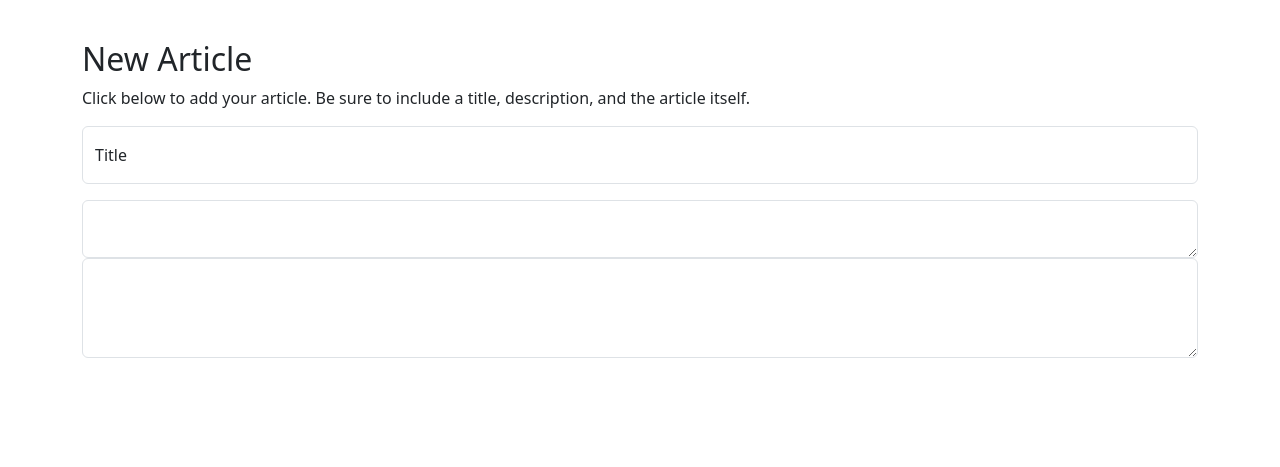
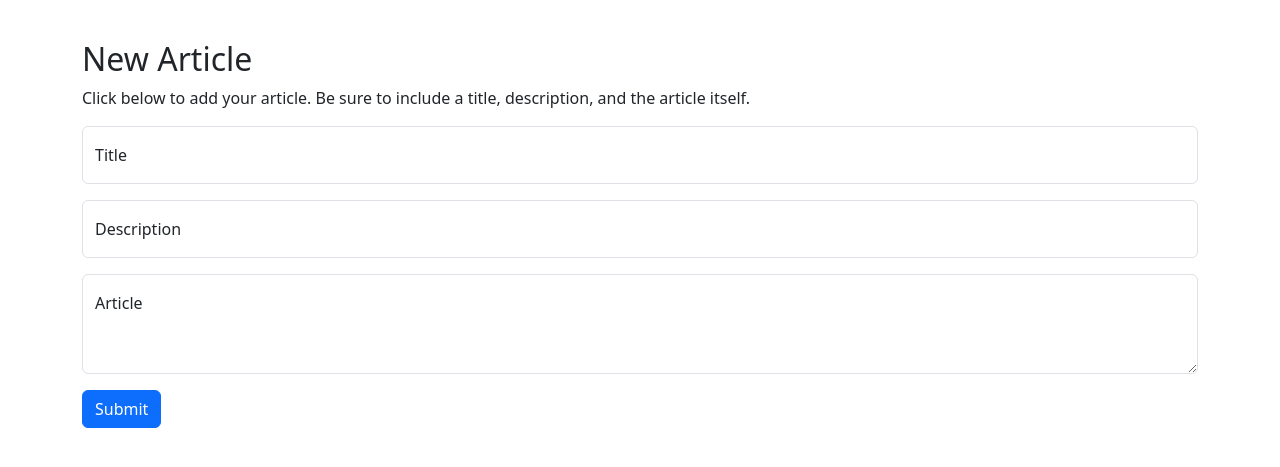
Before and after one commit to Bratah123/TheOrangeOnion, a Flask app: page /new_article in a window 1280 px wide. Shown: the part 56-523 px from the top of the page. Run offline with Flask 3, Linux system fonts and the light colour scheme; parts of the project's set-up code (start-up, migrations or seed data) failed here and were passed over.

Commit message:
Added submit button

```diff
--- a/src/templates/new_article.html
+++ b/src/templates/new_article.html
@@ -16,8 +16,17 @@
             <label for="floatingInput">Title</label>
           </div>
 
-        <textarea class="form-control" placeholder="Description" id="floatingTextarea2" style="height: 50px"></textarea>
-        <textarea class="form-control" placeholder="Article" id="floatingTextarea2" style="height: 100px"></textarea>
+          <div class="form-floating mb-3">
+            <input type="email" class="form-control" id="floatingInput" placeholder="name@example.com">
+            <label for="floatingInput">Description</label>
+          </div>
+
+          <div class="form-floating mb-3">
+            <textarea class="form-control" placeholder="Leave a comment here" id="floatingTextarea2" style="height: 100px"></textarea>
+            <label for="floatingTextarea2">Article</label>
+          </div>
+
+          <div><input class="btn btn-primary" type="submit" value="Submit"></div>
       </div>
   </div>
 </div>
```
